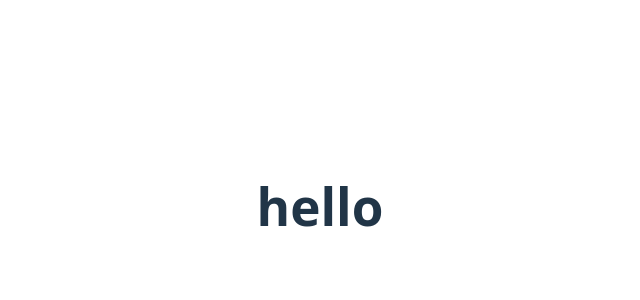
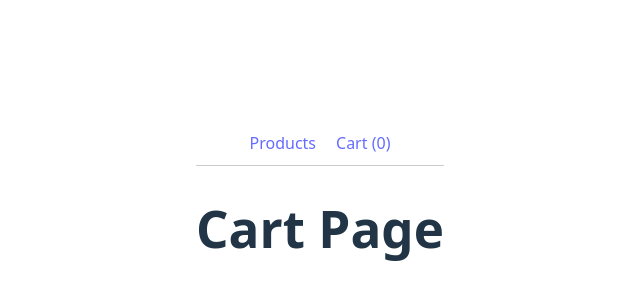
Before and after one commit to iamayushkarma/naksh-jewels-mini-commerce, a React app in the folder frontend/: page /cart in a window 1280 px wide. Shown: the part 194-494 px from the top of the page, without its empty margins (320-960 px from the left). Built offline with nearby package versions, Linux system fonts and the light colour scheme; the HTML template or start-up script is replaced by a standard one.

Commit message:
feat: add initial Navbar amd show products

```diff
--- a/frontend/src/App.tsx
+++ b/frontend/src/App.tsx
@@ -1,9 +1,17 @@
+import { Routes, Route } from "react-router-dom";
 import "./App.css";
-
+import Navbar from "./components/Navbar";
+import Cart from "./pages/Cart";
+import Products from "./pages/Products";
 function App() {
   return (
     <>
-      <h1>hello</h1>
+      <Navbar />
+
+      <Routes>
+        <Route path="/" element={<Products />} />
+        <Route path="/cart" element={<Cart />} />
+      </Routes>
     </>
   );
 }
--- /dev/null
+++ b/frontend/src/components/Navbar.tsx
@@ -0,0 +1,21 @@
+import { Link } from "react-router-dom";
+import { useCart } from "../hooks/useCart";
+
+const Navbar = () => {
+  const { cart } = useCart();
+
+  // calculate total quantity
+  const totalItems = cart.reduce((sum, item) => sum + item.quantity, 0);
+
+  return (
+    <nav style={{ padding: "10px", borderBottom: "1px solid #ccc" }}>
+      <Link to="/">Products</Link>
+
+      <Link to="/cart" style={{ marginLeft: "20px" }}>
+        Cart ({totalItems})
+      </Link>
+    </nav>
+  );
+};
+
+export default Navbar;
--- a/frontend/src/components/ProductCard.tsx
+++ b/frontend/src/components/ProductCard.tsx
@@ -1,5 +1,5 @@
 import type { Product } from "../types/product";
-import { useCart } from "../hooks/useCart.js";
+import { useCart } from "../hooks/useCart";
 import { addToCartAPI } from "../services/api";
 
 interface ProductCardProps {
--- a/frontend/src/context/CartContext.tsx
+++ b/frontend/src/context/CartContext.tsx
@@ -13,7 +13,7 @@ export const CartContext = createContext<CartContextType | undefined>(
 );
 
 // Provider component
-const CartProvider = ({ children }: { children: ReactNode }) => {
+export const CartProvider = ({ children }: { children: ReactNode }) => {
   const [cart, setCart] = useState<CartItem[]>([]);
 
   const addToCart = (productId: number, quantity: number) => {
--- a/frontend/src/main.tsx
+++ b/frontend/src/main.tsx
@@ -3,11 +3,14 @@ import { createRoot } from "react-dom/client";
 import "./index.css";
 import App from "./App.tsx";
 import { BrowserRouter } from "react-router-dom";
+import { CartProvider } from "./context/CartContext.tsx";
 
 createRoot(document.getElementById("root")!).render(
   <StrictMode>
     <BrowserRouter>
-      <App />
+      <CartProvider>
+        <App />
+      </CartProvider>
     </BrowserRouter>
   </StrictMode>,
 );
```
Also changed, not shown: frontend/src/hooks/useCart.ts (renamed from frontend/src/hooks/useCart.js).
